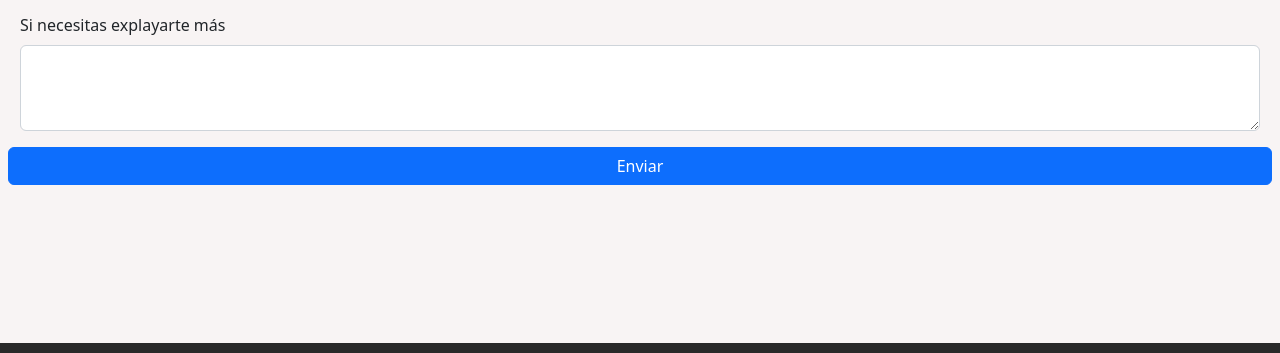
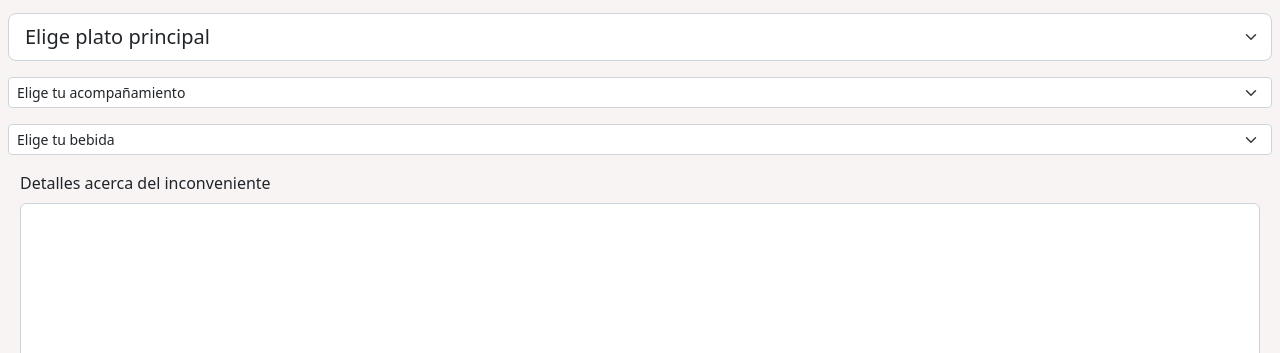
Before and after one commit to santiserral/Bootstrap-project, a plain HTML site: page pages/contactUs.html in a window 1280 px wide. Shown: the part 219-572 px from the top of the page. Drawn offline with nearby package versions, Linux system fonts and the light colour scheme.

```diff
--- a/pages/contactUs.html
+++ b/pages/contactUs.html
@@ -71,7 +71,7 @@
                     />
                 </div>
                 <div class="col-md-4">
-                    <label for="motivo" class="form-label">Motivo</label>
+                    <label for="motivo" class="form-label">Motivo resumido</label>
                     <input
                         type="text"
                         class="form-control"
@@ -88,9 +88,35 @@
                         placeholder="Ejemplo: leomessi@elmejor.com"
                     />
                 </div>
+                <select
+                    class="form-select form-select-lg mb-3 mt-3"
+                    aria-label=".form-select-lg example"
+                >
+                    <option selected>Elige plato principal</option>
+                    <option value="1">Papas arrugadas</option>
+                    <option value="2">Papas fritas estándar</option>
+                    <option value="3">Papas fritas con cheddar y bacon</option>
+                </select>
+                <select class="form-select form-select-sm" aria-label=".form-select-sm example">
+                    <option selected>Elige tu acompañamiento</option>
+                    <option value="1">Aros de cebolla</option>
+                    <option value="2">Nuggets</option>
+                    <option value="3">Ninguno</option>
+                </select>
+                <select
+                    class="form-select form-select-sm mt-3"
+                    aria-label=".form-select-sm example"
+                >
+                    <option selected>Elige tu bebida</option>
+                    <option value="1">Coca Cola</option>
+                    <option value="2">Fanta</option>
+                    <option value="3">Sprite</option>
+                </select>
                 <div class="mt-3 mb-3">
-                    <label for="textarea" class="form-label">Si necesitas explayarte más </label>
-                    <textarea class="form-control" id="textarea" rows="3"></textarea>
+                    <label for="textarea" class="form-label"
+                        >Detalles acerca del inconveniente</label
+                    >
+                    <textarea class="textarea form-control" id="textarea" rows="3"></textarea>
                 </div>
                 <button class="button btn btn-primary" type="reset">Enviar</button>
             </form>
--- a/style.css
+++ b/style.css
@@ -9,7 +9,8 @@
 }
 
 body {
-    min-block-size: 100%;
+    height: 100vh;
+    position: relative;
 }
 
 .divCard {
@@ -21,8 +22,8 @@
     background-color: rgb(248, 244, 244);
 }
 
-.button {
-    margin-bottom: 150px;
+.textarea {
+    height: 230px;
 }
 
 footer {
@@ -39,3 +40,9 @@
 footer img {
     width: 35px;
 }
+
+@media (max-width: 1200px) {
+    .map {
+        height: 480px;
+    }
+}
```
Also changed, not shown: pages/findUs.html (+1 -1 lines), pages/products.html (+1 -3 lines).
